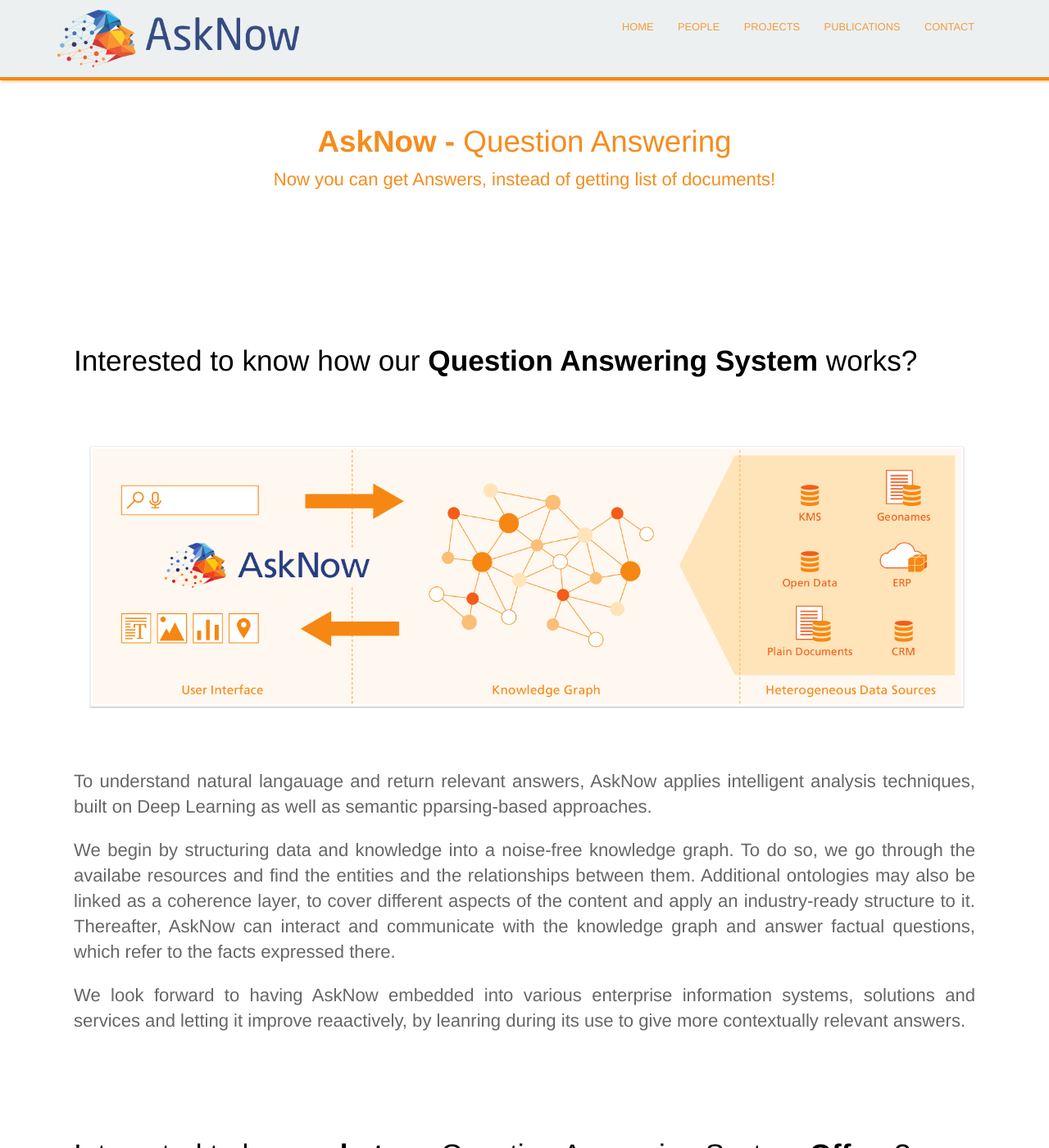
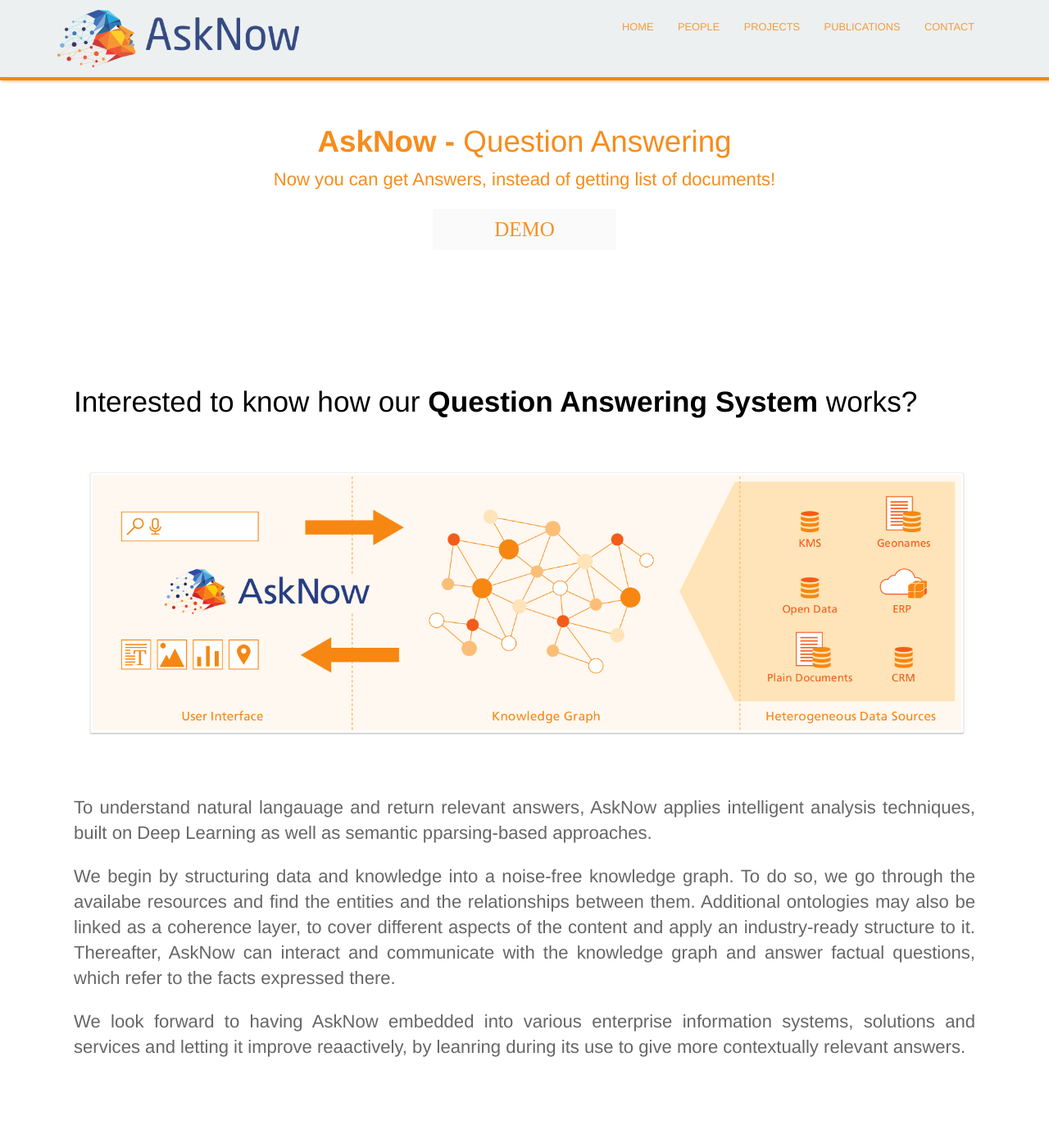
Before and after one commit to AskNowQA/AskNow-Website, a Jekyll site: the page built from index.md, in a window 1280 px wide and 1400 px high. Shown: the whole window at 82% size. Built offline with Jekyll 4.4.1, drawn with Linux system fonts in a browser that asks for light colours.

Commit message:
demo link

```diff
--- a/_layouts/home.html
+++ b/_layouts/home.html
@@ -6,6 +6,7 @@
 	<div class="text-container">
 		<h1 class="editable"><strong>AskNow -</strong> Question Answering</h1>
 		<p class="subtext editable">Now you can get Answers, instead of getting list of documents!</p>
+		<div class="text-container editable blink"><span class="demo"><a  target="_blank" href="http://asknowdemo.sda.tech/">DEMO</a></span></div>
 		<br/><br/>
 		<!-- <div class="video"> -->
 			<!-- <img src="/images/dashboard.png" alt="Screenshot" class="screenshot editable" /> -->
@@ -19,7 +20,7 @@
 		<div class="container flex">
 			<div class="text editable">
 				<h2>Interested to know how our <strong>Question Answering System</strong> works?</h2>
-				<br/><br/><br/>
+				<br/><br/>
 				<div class="image">
 					<img src="{{ site.baseurl }}/assets/conceptBanner.png" alt="Screenshot" class="screenshot editable" />
 				</div>
--- a/_sass/landing-page.scss
+++ b/_sass/landing-page.scss
@@ -13,6 +13,26 @@
 .embededVideo {
 	width: 790px;
 	height: 540px;
+}
+
+.blink{
+		width:200px;
+		height: 50px;
+	    background-color: #FAFAFA;
+		padding: 15px;
+		text-align: center;
+		line-height: 50px;
+	}
+	.demo{
+		font-size: 25px;
+		font-family: cursive;
+		color: $brand-color;
+		animation: blink 2s linear infinite;
+	}
+@keyframes blink{
+0%{opacity: 0.3;}
+50%{opacity: .7;}
+100%{opacity: 1;}
 }
 
 .testimonial {
```
